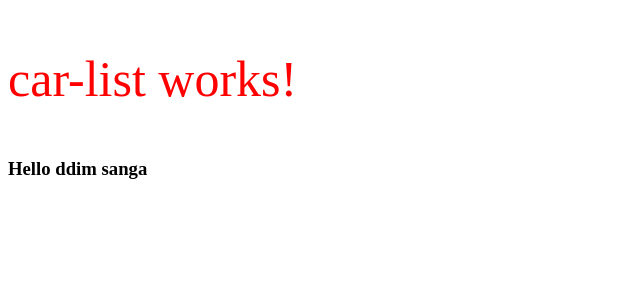
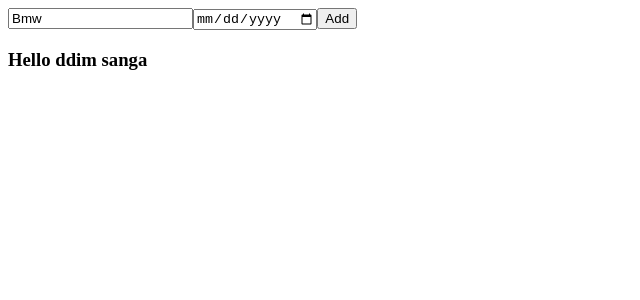
Before and after one commit to AbdulboisNigmatjonov17/first-angular-app, an Angular app: page / in a window 1280 px wide. Shown: the top 300 px of the page, without its empty margins (0-640 px from the left). Built offline with nearby package versions, Linux system fonts and the light colour scheme.

Commit message:
one/two way data binding

```diff
--- a/src/app/car-list/car-list.html
+++ b/src/app/car-list/car-list.html
@@ -1 +1,16 @@
-<p class="paragraph">car-list works!</p>
+<!-- <p class="paragraph">{{carName}}</p>
+<ul>
+    <li>{{car.id}}</li>
+    <li>{{car.name}}</li>
+    <li>{{car.year}}</li>
+</ul> -->
+<!--
+() -> Event Binding
+[] -> Property Binding
+{{}} -> Interpolation
+-->
+<div>
+    <input type="text" placeholder="Car Name" [(ngModel)]="carName">
+    <input type="date" placeholder="Car Year" [(ngModel)]="carYear">
+    <button (click)="onSubmit()">Add</button>
+</div>
--- a/src/app/car-list/car-list.ts
+++ b/src/app/car-list/car-list.ts
@@ -1,11 +1,36 @@
 import { Component } from '@angular/core';
+import { Car } from '../models/car';
+import { FormsModule } from '@angular/forms';
 
 @Component({
   selector: 'app-car-list',
-  imports: [],
+  imports: [FormsModule],
   templateUrl: './car-list.html',
   styleUrl: './car-list.css'
 })
+// one way data binding
+// two way data binding
+
 export class CarList {
+  carName: string = 'Bmw'
+  carYear: Date = new Date()
 
+  cars: Car[] = [
+    { id: 1, name: 'Bmw', year: new Date() },
+  ]
+
+  onSubmit() {
+    if (this.carName.length != 0 && this.carYear) {
+      const newCar: Car = {
+        id: this.cars.length + 1,
+        name: this.carName,
+        year: this.carYear
+      }
+      this.cars.push(newCar)
+      this.carName = ''
+      this.carYear = new Date()
+      console.log(this.cars);
+
+    }
+  }
 }
--- /dev/null
+++ b/src/app/models/car.ts
@@ -0,0 +1,5 @@
+export interface Car {
+    id: number;
+    name: string;
+    year: Date;
+}
```
